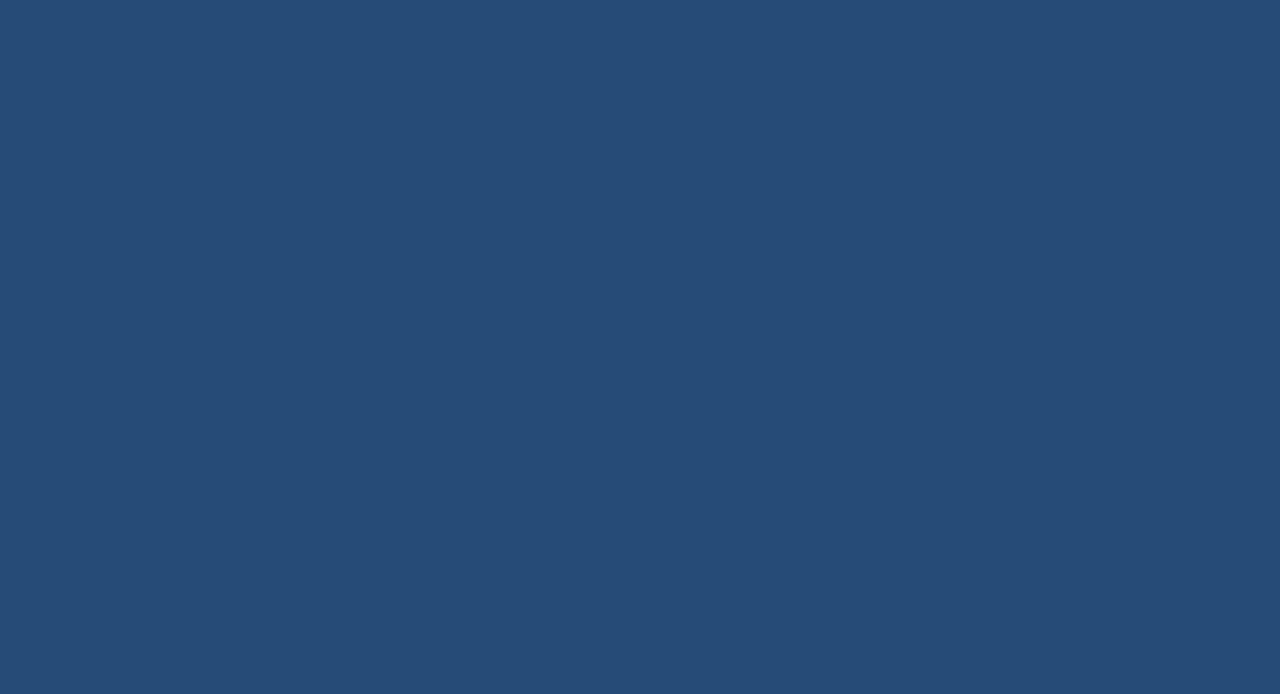
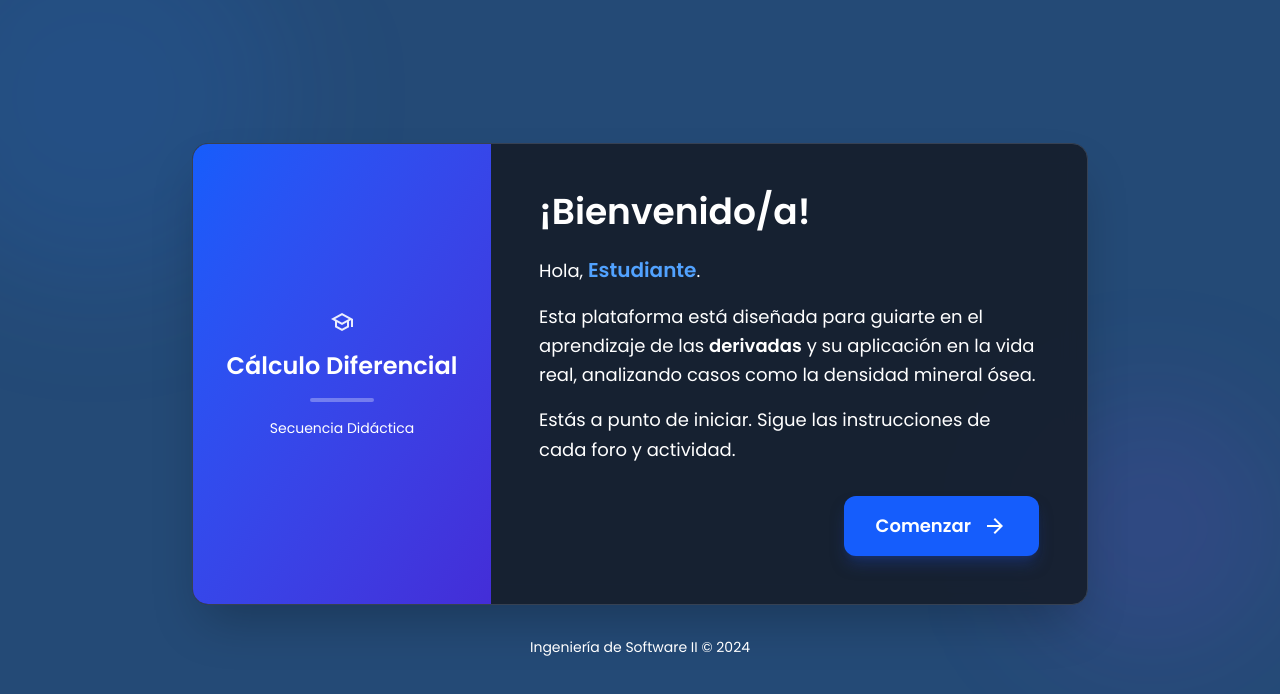
Before and after one commit to SebastianAlcantarr/PROYECTO_INGENIERIA_SOFTWARE_II, a Vue app: page /bienvenida in a window 1280 px wide. Before the commit this address had no page. Shown: the top 694 px of the page. Built offline with nearby package versions, Linux system fonts and the light colour scheme.

Commit message:
Panel de bienvenida

```diff
--- a/index.js
+++ b/index.js
@@ -9,6 +9,7 @@ import Foro_6 from "@/views/foro_6.vue";
 import Foro_3 from "@/views/foro_3.vue";
 import Foro_4 from "@/views/foro_4.vue";
 import PanelProfesor from "@/views/PanelProfesor.vue";
+import Bienvenida from "@/views/Bienvenida.vue";
 
 
 //Definir cada ruta para cada archivo
@@ -50,6 +51,11 @@ const routes = [
         component: PanelProfesor
     },
     {
+        path: '/bienvenida',
+        name: 'Bienvenida',
+        component: Bienvenida
+    },
+    {
         path: '/foro6',
         name: 'foro6',
         component: Foro_6
--- /dev/null
+++ b/src/views/Bienvenida.vue
@@ -0,0 +1,95 @@
+<template>
+  <div class="min-h-screen flex flex-col items-center justify-center bg-[#244a76] dark:bg-[rgb(16,22,34)] p-6 font-display relative overflow-hidden">
+
+    <!-- Fondo decorativo -->
+    <div class="absolute top-0 left-0 w-full h-full overflow-hidden pointer-events-none">
+      <div class="absolute -top-24 -left-24 w-96 h-96 rounded-full bg-blue-500/10 blur-3xl"></div>
+      <div class="absolute top-1/2 right-0 w-64 h-64 rounded-full bg-purple-500/10 blur-3xl"></div>
+    </div>
+
+    <!-- Tarjeta Principal -->
+    <div class="relative z-10 max-w-4xl w-full bg-[#161d2b]/90 backdrop-blur-md border border-gray-700 rounded-2xl shadow-2xl overflow-hidden flex flex-col md:flex-row animate-fade-in-up">
+
+      <!-- Izquierda -->
+      <div class="w-full md:w-1/3 bg-linear-to-br from-blue-600 to-indigo-700 p-8 flex flex-col items-center justify-center text-white text-center">
+        <span class="material-symbols-outlined text-8xl mb-4 text-white/90">school</span>
+        <h2 class="text-2xl font-bold">Cálculo Diferencial</h2>
+        <div class="w-16 h-1 bg-white/30 rounded-full my-4"></div>
+        <p class="text-blue-100 text-sm font-medium">Secuencia Didáctica</p>
+      </div>
+
+      <!-- Derecha -->
+      <div class="w-full md:w-2/3 p-8 md:p-12 flex flex-col justify-center">
+        <h1 class="text-3xl md:text-4xl font-black text-white mb-6">
+          ¡Bienvenido/a!
+        </h1>
+
+        <div class="space-y-4 text-gray-300 text-lg leading-relaxed mb-8">
+          <p>
+            Hola, <span class="text-blue-400 font-bold text-xl">{{ nombreUsuario }}</span>.
+          </p>
+          <p>
+            Esta plataforma está diseñada para guiarte en el aprendizaje de las
+            <strong class="text-white">derivadas</strong> y su aplicación en la vida real,
+            analizando casos como la densidad mineral ósea.
+          </p>
+          <p>
+            Estás a punto de iniciar. Sigue las instrucciones de cada foro y actividad.
+          </p>
+        </div>
+
+        <div class="flex justify-end">
+          <button
+              @click="comenzar"
+              class="group flex items-center gap-3 bg-blue-600 hover:bg-blue-500 text-white text-lg font-bold py-4 px-8 rounded-xl transition-all shadow-lg shadow-blue-900/50 hover:shadow-blue-500/40 active:scale-95"
+          >
+            <span>Comenzar</span>
+            <span class="material-symbols-outlined group-hover:translate-x-1 transition-transform">arrow_forward</span>
+          </button>
+        </div>
+      </div>
+
+    </div>
+
+    <p class="text-gray-500 text-sm mt-8 relative z-10">Ingeniería de Software II &copy; 2024</p>
+
+  </div>
+</template>
+
+<script setup>
+import { ref, onMounted } from 'vue';
+import { useRouter } from 'vue-router';
+
+const router = useRouter();
+const nombreUsuario = ref("Estudiante");
+
+onMounted(() => {
+  const nombreGuardado = localStorage.getItem('nombre');
+  if (nombreGuardado && nombreGuardado !== 'null') {
+    // Tomamos solo el primer nombre
+    nombreUsuario.value = nombreGuardado.split(' ')[0];
+  }
+});
+
+function comenzar() {
+  const email = localStorage.getItem('usuario');
+
+  // usuario ya visito la pag
+  if (email) {
+    localStorage.setItem(`visto_bienvenida_${email}`, 'true');
+  }
+
+  // Redirigimos al Foro 1
+  router.push('/foro1');
+}
+</script>
+
+<style scoped>
+@keyframes fadeInUp {
+  from { opacity: 0; transform: translateY(20px); }
+  to { opacity: 1; transform: translateY(0); }
+}
+.animate-fade-in-up {
+  animation: fadeInUp 0.6s cubic-bezier(0.22, 1, 0.36, 1) forwards;
+}
+</style>
--- a/src/views/Login.vue
+++ b/src/views/Login.vue
@@ -281,8 +281,21 @@ async function procesarFormulario() {
 
         // Redirigimos al Foro 1 después de 1 segundo
         setTimeout(() => {
-          router.push("/foro1");
+          router.push("/bienvenida");
         }, 1000);
+
+        const yaVioBienvenida = localStorage.getItem(`visto_bienvenida_${datos.usuario}`);
+
+        setTimeout(() => {
+          if (yaVioBienvenida === 'true') {
+            // Si ya la vio, directo al foro
+            router.push("/foro1");
+          } else {
+            // Si es la primera vez, a la bienvenida
+            router.push("/bienvenida");
+          }
+        }, 1000);
+
       } else {
         // --- CASO REGISTRO EXITOSO ---
         // Cambiamos a pantalla de login para que ingrese
@@ -305,3 +318,13 @@ async function procesarFormulario() {
   }
 }
 </script>
+
+<style scoped>
+@keyframes fadeIn {
+  from { opacity: 0; transform: translateY(-10px); }
+  to { opacity: 1; transform: translateY(0); }
+}
+.animate-fade-in {
+  animation: fadeIn 0.3s ease-out forwards;
+}
+</style>
```
